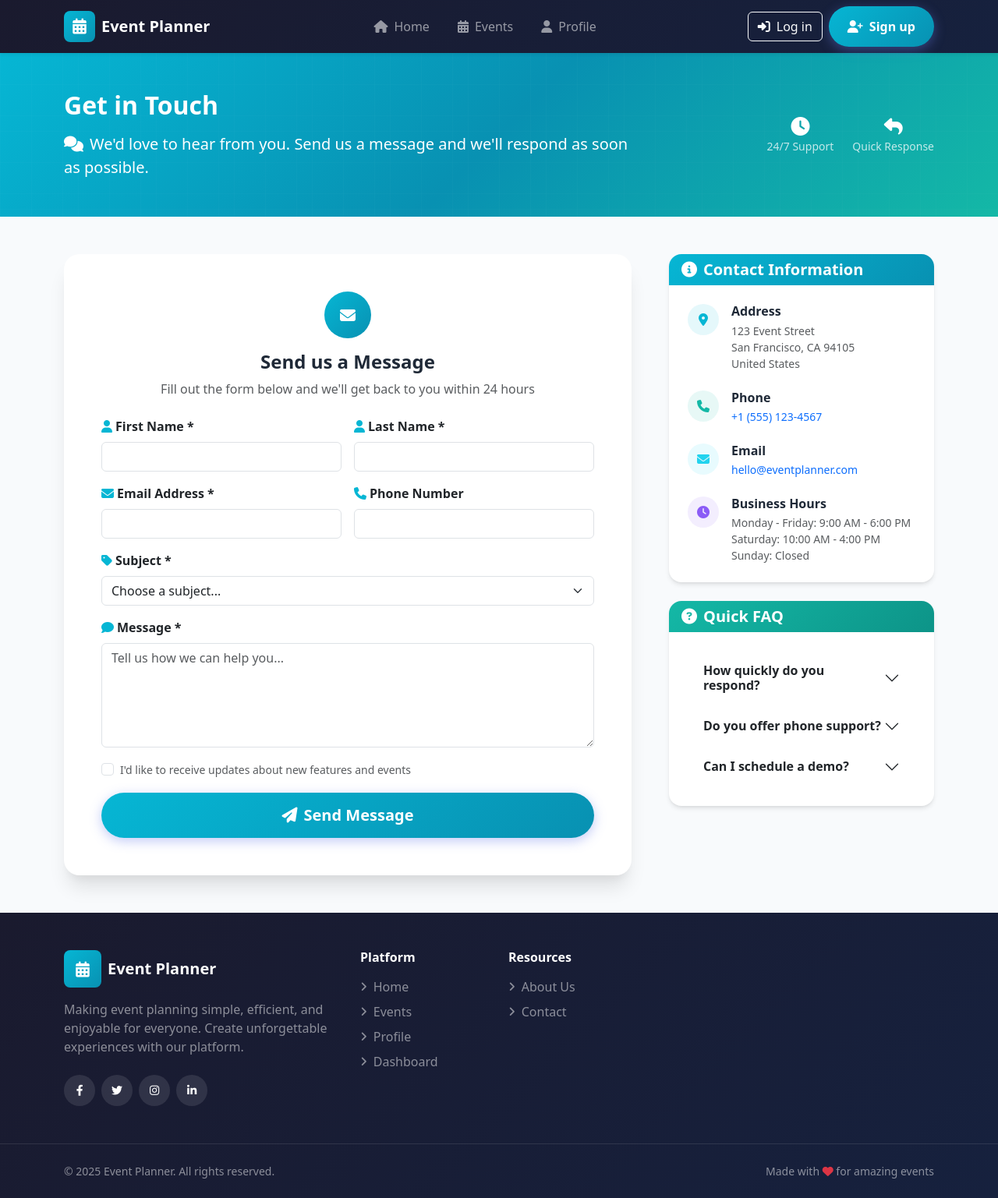
After one commit to Uraniumking007/eventPlanner, a PHP site: page /contact.php in a window 1280 px wide. The commit adds this page. Shown: the whole page at 78% size. Run offline with PHP 8.4, Linux system fonts and the light colour scheme.

```diff
--- /dev/null
+++ b/contact.php
@@ -0,0 +1,327 @@
+<?php
+declare(strict_types=1);
+require_once __DIR__ . '/api/init.php';
+?>
+<!DOCTYPE html>
+<html lang="en">
+<head>
+    <meta charset="UTF-8">
+    <meta name="viewport" content="width=device-width, initial-scale=1.0">
+    <title>Contact Us - Event Planner</title>
+
+    <!-- Bootstrap CSS -->
+    <link href="https://cdn.jsdelivr.net/npm/bootstrap@5.3.3/dist/css/bootstrap.min.css" rel="stylesheet" integrity="sha384-QWTKZyjpPEjISv5WaRU9OFeRpok6YctnYmDr5pNlyT2bRjXh0JMhjY6hW+ALEwIH" crossorigin="anonymous">
+    <!-- Font Awesome -->
+    <link rel="stylesheet" href="https://cdnjs.cloudflare.com/ajax/libs/font-awesome/6.4.0/css/all.min.css">
+    <!-- Custom CSS -->
+    <link rel="stylesheet" href="/assets/css/style.css?v=<?php echo time(); ?>">
+</head>
+<body class="d-flex flex-column min-vh-100" style="background: #f8fafc;">
+    <?php include __DIR__ . '/includes/navbar.php'; ?>
+
+    <main class="flex-grow-1">
+        <!-- Hero Header -->
+        <section class="hero-gradient text-white py-5">
+            <div class="container hero-content">
+                <div class="row align-items-center">
+                    <div class="col-lg-8">
+                        <h1 class="h2 fw-bold mb-3">Get in Touch</h1>
+                        <p class="lead mb-0 opacity-90">
+                            <i class="fas fa-comments me-2"></i>We'd love to hear from you. Send us a message and we'll respond as soon as possible.
+                        </p>
+                    </div>
+                    <div class="col-lg-4 text-lg-end mt-4 mt-lg-0">
+                        <div class="d-flex align-items-center justify-content-lg-end gap-4">
+                            <div class="text-center">
+                                <div class="h4 fw-bold mb-0"><i class="fas fa-clock"></i></div>
+                                <div class="small opacity-75">24/7 Support</div>
+                            </div>
+                            <div class="text-center">
+                                <div class="h4 fw-bold mb-0"><i class="fas fa-reply"></i></div>
+                                <div class="small opacity-75">Quick Response</div>
+                            </div>
+                        </div>
+                    </div>
+                </div>
+            </div>
+        </section>
+
+        <div class="container py-5">
+            <div class="row g-5">
+                <!-- Contact Form -->
+                <div class="col-lg-8">
+                    <div class="card border-0" style="border-radius: 20px; box-shadow: 0 20px 25px -5px rgba(0,0,0,0.1), 0 10px 10px -5px rgba(0,0,0,0.04);">
+                        <div class="card-body p-5">
+                            <div class="text-center mb-4">
+                                <div class="rounded-circle d-flex align-items-center justify-content-center mx-auto mb-3" style="width: 60px; height: 60px; background: var(--gradient-primary);">
+                                    <i class="fas fa-envelope text-white fa-lg"></i>
+                                </div>
+                                <h2 class="h4 fw-bold mb-2" style="color: #1f2937;">Send us a Message</h2>
+                                <p class="text-muted">Fill out the form below and we'll get back to you within 24 hours</p>
+                            </div>
+
+                            <form id="contactForm" novalidate>
+                                <div class="row g-3">
+                                    <div class="col-md-6">
+                                        <label for="firstName" class="form-label fw-semibold">
+                                            <i class="fas fa-user me-1" style="color: var(--primary-color);"></i>First Name *
+                                        </label>
+                                        <input type="text" class="form-control" id="firstName" name="firstName" required>
+                                        <div class="invalid-feedback">Please provide your first name.</div>
+                                    </div>
+                                    <div class="col-md-6">
+                                        <label for="lastName" class="form-label fw-semibold">
+                                            <i class="fas fa-user me-1" style="color: var(--primary-color);"></i>Last Name *
+                                        </label>
+                                        <input type="text" class="form-control" id="lastName" name="lastName" required>
+                                        <div class="invalid-feedback">Please provide your last name.</div>
+                                    </div>
+                                    <div class="col-md-6">
+                                        <label for="email" class="form-label fw-semibold">
+                                            <i class="fas fa-envelope me-1" style="color: var(--primary-color);"></i>Email Address *
+                                        </label>
+                                        <input type="email" class="form-control" id="email" name="email" required>
+                                        <div class="invalid-feedback">Please provide a valid email address.</div>
+                                    </div>
+                                    <div class="col-md-6">
+                                        <label for="phone" class="form-label fw-semibold">
+                                            <i class="fas fa-phone me-1" style="color: var(--primary-color);"></i>Phone Number
+                                        </label>
+                                        <input type="tel" class="form-control" id="phone" name="phone">
+                                    </div>
+                                    <div class="col-12">
+                                        <label for="subject" class="form-label fw-semibold">
+                                            <i class="fas fa-tag me-1" style="color: var(--primary-color);"></i>Subject *
+                                        </label>
+                                        <select class="form-select" id="subject" name="subject" required>
+                                            <option value="">Choose a subject...</option>
+                                            <option value="general">General Inquiry</option>
+                                            <option value="support">Technical Support</option>
+                                            <option value="billing">Billing Question</option>
+                                            <option value="feature">Feature Request</option>
+                                            <option value="partnership">Partnership</option>
+                                            <option value="other">Other</option>
+                                        </select>
+                                        <div class="invalid-feedback">Please select a subject.</div>
+                                    </div>
+                                    <div class="col-12">
+                                        <label for="message" class="form-label fw-semibold">
+                                            <i class="fas fa-comment me-1" style="color: var(--primary-color);"></i>Message *
+                                        </label>
+                                        <textarea class="form-control" id="message" name="message" rows="5" placeholder="Tell us how we can help you..." required></textarea>
+                                        <div class="invalid-feedback">Please provide your message.</div>
+                                    </div>
+                                    <div class="col-12">
+                                        <div class="form-check">
+                                            <input class="form-check-input" type="checkbox" id="newsletter" name="newsletter">
+                                            <label class="form-check-label small text-muted" for="newsletter">
+                                                I'd like to receive updates about new features and events
+                                            </label>
+                                        </div>
+                                    </div>
+                                    <div class="col-12">
+                                        <button type="submit" class="btn btn-gradient btn-lg w-100">
+                                            <i class="fas fa-paper-plane me-2"></i>Send Message
+                                        </button>
+                                    </div>
+                                </div>
+                            </form>
+
+                            <!-- Success Message (hidden by default) -->
+                            <div id="successMessage" class="alert alert-success mt-4" style="display: none;">
+                                <i class="fas fa-check-circle me-2"></i>
+                                <strong>Thank you!</strong> Your message has been sent successfully. We'll get back to you soon.
+                            </div>
+                        </div>
+                    </div>
+                </div>
+
+                <!-- Contact Information -->
+                <div class="col-lg-4">
+                    <div class="sticky-top" style="top: 20px;">
+                        <!-- Contact Info Card -->
+                        <div class="card border-0 mb-4" style="border-radius: 16px; box-shadow: 0 4px 6px -1px rgba(0,0,0,0.1), 0 2px 4px -1px rgba(0,0,0,0.06);">
+                            <div class="card-header border-0" style="background: var(--gradient-primary); border-radius: 16px 16px 0 0;">
+                                <h3 class="h5 fw-bold mb-0 text-white">
+                                    <i class="fas fa-info-circle me-2"></i>Contact Information
+                                </h3>
+                            </div>
+                            <div class="card-body p-4">
+                                <div class="mb-4">
+                                    <div class="d-flex align-items-start">
+                                        <div class="rounded-circle d-flex align-items-center justify-content-center me-3" style="width: 40px; height: 40px; background: rgba(6, 182, 212, 0.1);">
+                                            <i class="fas fa-map-marker-alt" style="color: var(--primary-color);"></i>
+                                        </div>
+                                        <div>
+                                            <h4 class="h6 fw-bold mb-1" style="color: #1f2937;">Address</h4>
+                                            <p class="small text-muted mb-0">
+                                                123 Event Street<br>
+                                                San Francisco, CA 94105<br>
+                                                United States
+                                            </p>
+                                        </div>
+                                    </div>
+                                </div>
+                                <div class="mb-4">
+                                    <div class="d-flex align-items-start">
+                                        <div class="rounded-circle d-flex align-items-center justify-content-center me-3" style="width: 40px; height: 40px; background: rgba(20, 184, 166, 0.1);">
+                                            <i class="fas fa-phone" style="color: var(--success-color);"></i>
+                                        </div>
+                                        <div>
+                                            <h4 class="h6 fw-bold mb-1" style="color: #1f2937;">Phone</h4>
+                                            <p class="small text-muted mb-0">
+                                                <a href="tel:+1-555-123-4567" class="text-decoration-none">+1 (555) 123-4567</a>
+                                            </p>
+                                        </div>
+                                    </div>
+                                </div>
+                                <div class="mb-4">
+                                    <div class="d-flex align-items-start">
+                                        <div class="rounded-circle d-flex align-items-center justify-content-center me-3" style="width: 40px; height: 40px; background: rgba(34, 211, 238, 0.1);">
+                                            <i class="fas fa-envelope" style="color: var(--accent-color);"></i>
+                                        </div>
+                                        <div>
+                                            <h4 class="h6 fw-bold mb-1" style="color: #1f2937;">Email</h4>
+                                            <p class="small text-muted mb-0">
+                                                <a href="mailto:hello@eventplanner.com" class="text-decoration-none">hello@eventplanner.com</a>
+                                            </p>
+                                        </div>
+                                    </div>
+                                </div>
+                                <div>
+                                    <div class="d-flex align-items-start">
+                                        <div class="rounded-circle d-flex align-items-center justify-content-center me-3" style="width: 40px; height: 40px; background: rgba(139, 92, 246, 0.1);">
+                                            <i class="fas fa-clock" style="color: #8b5cf6;"></i>
+                                        </div>
+                                        <div>
+                                            <h4 class="h6 fw-bold mb-1" style="color: #1f2937;">Business Hours</h4>
+                                            <p class="small text-muted mb-0">
+                                                Monday - Friday: 9:00 AM - 6:00 PM<br>
+                                                Saturday: 10:00 AM - 4:00 PM<br>
+                                                Sunday: Closed
+                                            </p>
+                                        </div>
+                                    </div>
+                                </div>
+                            </div>
+                        </div>
+
+                        <!-- FAQ Card -->
+                        <div class="card border-0" style="border-radius: 16px; box-shadow: 0 4px 6px -1px rgba(0,0,0,0.1), 0 2px 4px -1px rgba(0,0,0,0.06);">
+                            <div class="card-header border-0" style="background: var(--gradient-secondary); border-radius: 16px 16px 0 0;">
+                                <h3 class="h5 fw-bold mb-0 text-white">
+                                    <i class="fas fa-question-circle me-2"></i>Quick FAQ
+                                </h3>
+                            </div>
+                            <div class="card-body p-4">
+                                <div class="accordion accordion-flush" id="faqAccordion">
+                                    <div class="accordion-item border-0">
+                                        <h2 class="accordion-header">
+                                            <button class="accordion-button collapsed small fw-semibold" type="button" data-bs-toggle="collapse" data-bs-target="#faq1">
+                                                How quickly do you respond?
+                                            </button>
+                                        </h2>
+                                        <div id="faq1" class="accordion-collapse collapse" data-bs-parent="#faqAccordion">
+                                            <div class="accordion-body small text-muted">
+                                                We typically respond to all inquiries within 24 hours during business days.
+                                            </div>
+                                        </div>
+                                    </div>
+                                    <div class="accordion-item border-0">
+                                        <h2 class="accordion-header">
+                                            <button class="accordion-button collapsed small fw-semibold" type="button" data-bs-toggle="collapse" data-bs-target="#faq2">
+                                                Do you offer phone support?
+                                            </button>
+                                        </h2>
+                                        <div id="faq2" class="accordion-collapse collapse" data-bs-parent="#faqAccordion">
+                                            <div class="accordion-body small text-muted">
+                                                Yes! You can call us during business hours for immediate assistance.
+                                            </div>
+                                        </div>
+                                    </div>
+                                    <div class="accordion-item border-0">
+                                        <h2 class="accordion-header">
+                                            <button class="accordion-button collapsed small fw-semibold" type="button" data-bs-toggle="collapse" data-bs-target="#faq3">
+                                                Can I schedule a demo?
+                                            </button>
+                                        </h2>
+                                        <div id="faq3" class="accordion-collapse collapse" data-bs-parent="#faqAccordion">
+                                            <div class="accordion-body small text-muted">
+                                                Absolutely! Contact us to schedule a personalized demo of our platform.
+                                            </div>
+                                        </div>
+                                    </div>
+                                </div>
+                            </div>
+                        </div>
+                    </div>
+                </div>
+            </div>
+        </div>
+    </main>
+
+    <?php include __DIR__ . '/includes/footer.php'; ?>
+
+    <script>
+        // Form validation and submission
+        (function() {
+            'use strict';
+
+            const form = document.getElementById('contactForm');
+            const successMessage = document.getElementById('successMessage');
+
+            form.addEventListener('submit', function(event) {
+                event.preventDefault();
+                event.stopPropagation();
+
+                if (form.checkValidity()) {
+                    // Simulate form submission
+                    const submitBtn = form.querySelector('button[type="submit"]');
+                    const originalText = submitBtn.innerHTML;
+
+                    submitBtn.innerHTML = '<i class="fas fa-spinner fa-spin me-2"></i>Sending...';
+                    submitBtn.disabled = true;
+
+                    setTimeout(() => {
+                        form.style.display = 'none';
+                        successMessage.style.display = 'block';
+
+                        // Reset form after 5 seconds
+                        setTimeout(() => {
+                            form.style.display = 'block';
+                            successMessage.style.display = 'none';
+                            form.reset();
+                            form.classList.remove('was-validated');
+                            submitBtn.innerHTML = originalText;
+                            submitBtn.disabled = false;
+                        }, 5000);
+                    }, 2000);
+                }
+
+                form.classList.add('was-validated');
+            });
+        })();
+
+        // Add hover effects to contact info items
+        document.querySelectorAll('.card').forEach(card => {
+            card.addEventListener('mouseenter', function() {
+                this.style.transform = 'translateY(-2px)';
+                this.style.boxShadow = '0 10px 15px -3px rgba(0,0,0,0.1), 0 4px 6px -2px rgba(0,0,0,0.05)';
+            });
+            card.addEventListener('mouseleave', function() {
+                this.style.transform = 'translateY(0)';
+                this.style.boxShadow = '0 4px 6px -1px rgba(0,0,0,0.1), 0 2px 4px -1px rgba(0,0,0,0.06)';
+            });
+        });
+
+        // Track visit
+        fetch('/api/visits.php', {
+            method: 'POST',
+            headers: { 'Content-Type': 'application/json' },
+            body: JSON.stringify({ page_url: window.location.pathname })
+        });
+    </script>
+
+    <script src="https://cdn.jsdelivr.net/npm/bootstrap@5.3.3/dist/js/bootstrap.bundle.min.js" integrity="sha384-YvpcrYf0tY3lHB60NNkmXc5s9fDVZLESaAA55NDzOxhy9GkcIdslK1eN7N6jIeHz" crossorigin="anonymous"></script>
+</body>
+</html>
--- a/includes/footer.php
+++ b/includes/footer.php
@@ -62,12 +62,12 @@
                     <h6 class="fw-bold mb-3">Resources</h6>
                     <ul class="list-unstyled">
                         <li class="mb-2">
-                            <a class="text-white-50 text-decoration-none d-flex align-items-center gap-2 hover-link" href="#">
+                            <a href="/about.php" class="text-white-50 text-decoration-none d-flex align-items-center gap-2 hover-link" href="#">
                                 <i class="fas fa-angle-right small"></i>About Us
                             </a>
                         </li>
                         <li class="mb-2">
-                            <a class="text-white-50 text-decoration-none d-flex align-items-center gap-2 hover-link" href="#">
+                            <a href="/contact.php" class="text-white-50 text-decoration-none d-flex align-items-center gap-2 hover-link" href="#">
                                 <i class="fas fa-angle-right small"></i>Contact
                             </a>
                         </li>
```
Also changed, not shown: about.php (added, +292 -0 lines).
